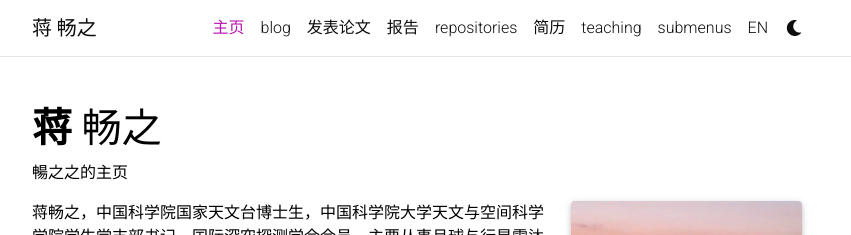
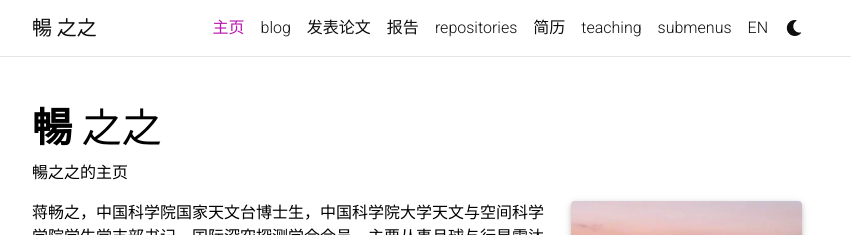
Before and after one commit to czz-naoc/czz-naoc.github.io, a Jekyll site: the page built from _pages/about.md, in a window 1280 px wide and 1247 px high, cut to the strip 0-958 px from the top of the window. Shown: the top 235 px of the strip, without its empty margins (223-1074 px from the left). Built offline with Jekyll 4.4.1, drawn with Linux system fonts in a browser that asks for light colours; full-size pictures stand in for the smaller copies a plugin makes; emoji names are drawn with the system emoji font; comment, search, counter and statistics services are not loaded; a style sheet for code colours, icons or effects is not loaded; some of the changed text lies outside the part shown.

Commit message:
Update _config.yml

```diff
--- a/_config.yml
+++ b/_config.yml
@@ -3,9 +3,9 @@
 # -----------------------------------------------------------------------------
 
 title: blank # the website title (if blank, full name will be used instead)
-first_name: 蒋
-last_name: 畅之
-email: you@example.com
+first_name: 暢
+last_name: 之之
+email: changzhijiang528@gmail.com
 description: > # the ">" symbol means to ignore newlines until "footer_text:"
   A simple, whitespace theme for academics. Based on [*folio](https://github.com/bogoli/-folio) design.
 footer_text: >
```
